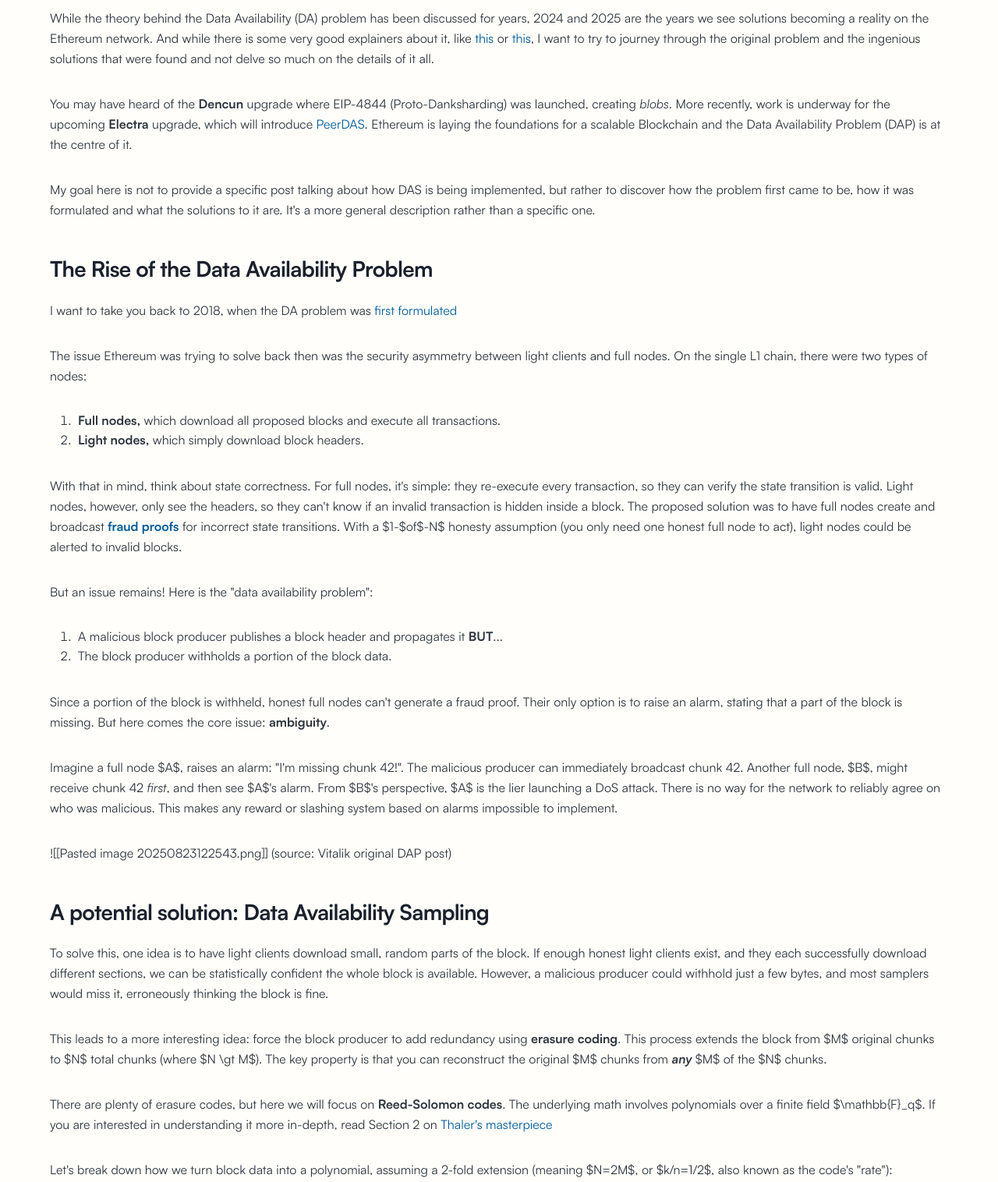
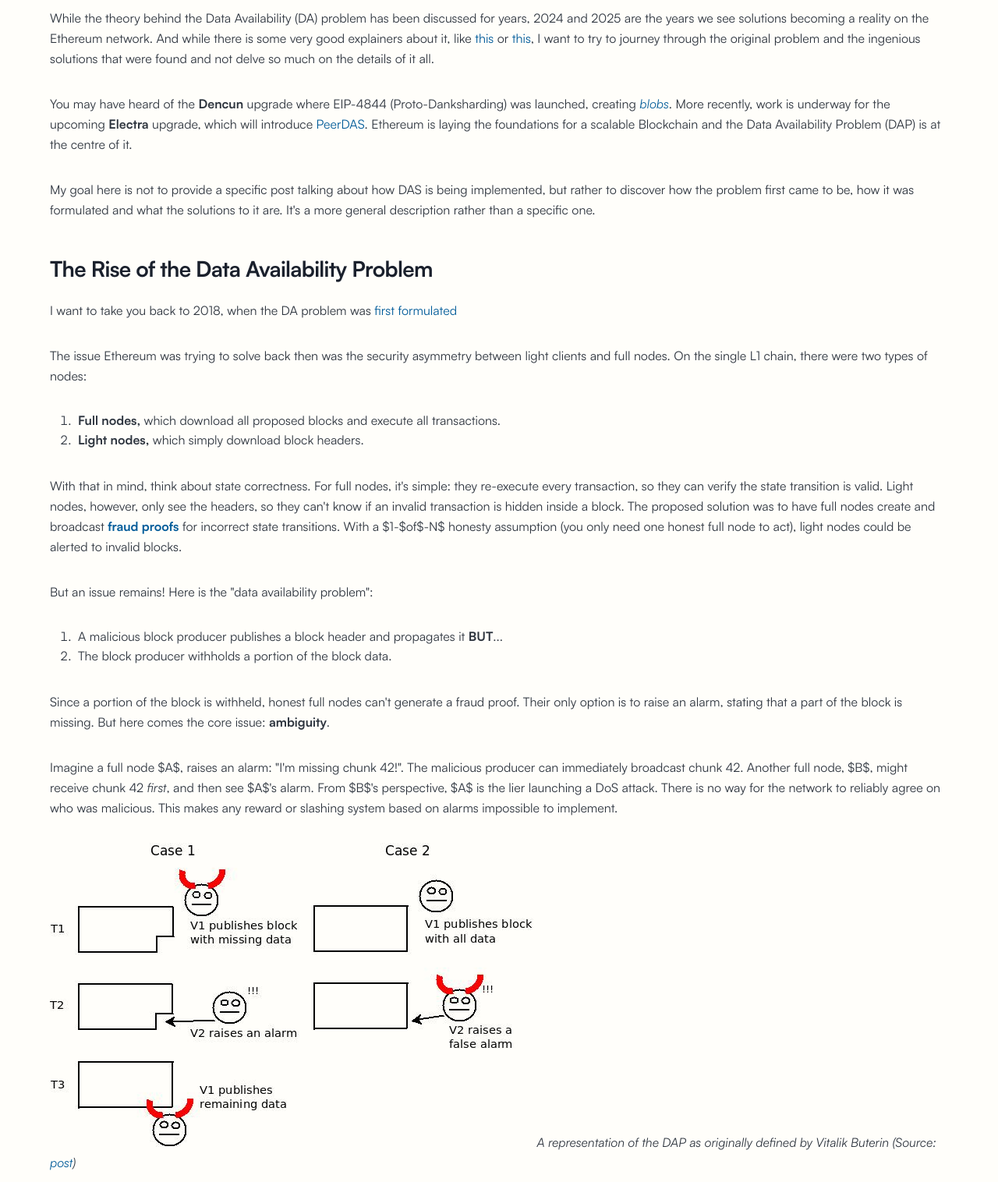
Before and after one commit to ziemen4/z-notes, a Gatsby site: page /draft/ in a window 1280 px wide. Shown: the part 420-1936 px from the top of the page at 78% size. Built offline with nearby package versions, Linux system fonts and the light colour scheme; Gatsby itself is replaced by a stand-in of ours; a web font is replaced by a local one.

Commit message:
Add missing sources

```diff
--- a/content/draft/index.md
+++ b/content/draft/index.md
@@ -7,7 +7,7 @@
 ### Introduction
 While the theory behind the Data Availability (DA) problem has been discussed for years, 2024 and 2025 are the years we see solutions becoming a reality on the Ethereum network. And while there is some very good explainers about it, like [this](https://ethereum.org/en/roadmap/danksharding/) or [this](https://a16zcrypto.com/posts/article/an-overview-of-danksharding-and-a-proposal-for-improvement-of-das/), I want to try to journey through the original problem and the ingenious solutions that were found and not delve so much on the details of it all.
 
-You may have heard of the **Dencun** upgrade where EIP-4844 (Proto-Danksharding) was launched, creating _blobs_. More recently, work is underway for the upcoming **Electra** upgrade, which will introduce [PeerDAS](https://ethresear.ch/t/peerdas-a-simpler-das-approach-using-battle-tested-p2p-components/16541). Ethereum is laying the foundations for a scalable Blockchain and the Data Availability Problem (DAP) is at the centre of it.
+You may have heard of the **Dencun** upgrade where EIP-4844 (Proto-Danksharding) was launched, creating [_blobs_](https://mirror.xyz/alexhook.eth/W4PYt5zGWjw9VcB8Z6KIJDoyCU0RPA1d304cM0J75mQ). More recently, work is underway for the upcoming **Electra** upgrade, which will introduce [PeerDAS](https://ethresear.ch/t/peerdas-a-simpler-das-approach-using-battle-tested-p2p-components/16541). Ethereum is laying the foundations for a scalable Blockchain and the Data Availability Problem (DAP) is at the centre of it.
 
 My goal here is not to provide a specific post talking about how DAS is being implemented, but rather to discover how the problem first came to be, how it was formulated and what the solutions to it are. It's a more general description rather than a specific one.
 
@@ -29,8 +29,9 @@
 
 Imagine a full node $A$, raises an alarm: "I'm missing chunk 42!". The malicious producer can immediately broadcast chunk 42. Another full node, $B$, might receive chunk 42 _first_, and then see $A$'s alarm. From $B$'s perspective, $A$ is the lier launching a DoS attack. There is no way for the network to reliably agree on who was malicious. This makes any reward or slashing system based on alarms impossible to implement.
 
-![[Pasted image 20250823122543.png]]
-(source: Vitalik original DAP post)
+![DAP-problem.png](DAP-Problem.png)
+*A representation of the DAP as originally defined by Vitalik Buterin (Source: [post](https://github.com/ethereum/research/wiki/A-note-on-data-availability-and-erasure-coding))*
+
 ### A potential solution: Data Availability Sampling
 To solve this, one idea is to have light clients download small, random parts of the block. If enough honest light clients exist, and they each successfully download different sections, we can be statistically confident the whole block is available. However, a malicious producer could withhold just a few bytes, and most samplers would miss it, erroneously thinking the block is fine.
 
```
Also changed, not shown: content/draft/DAP-problem.png (added).
